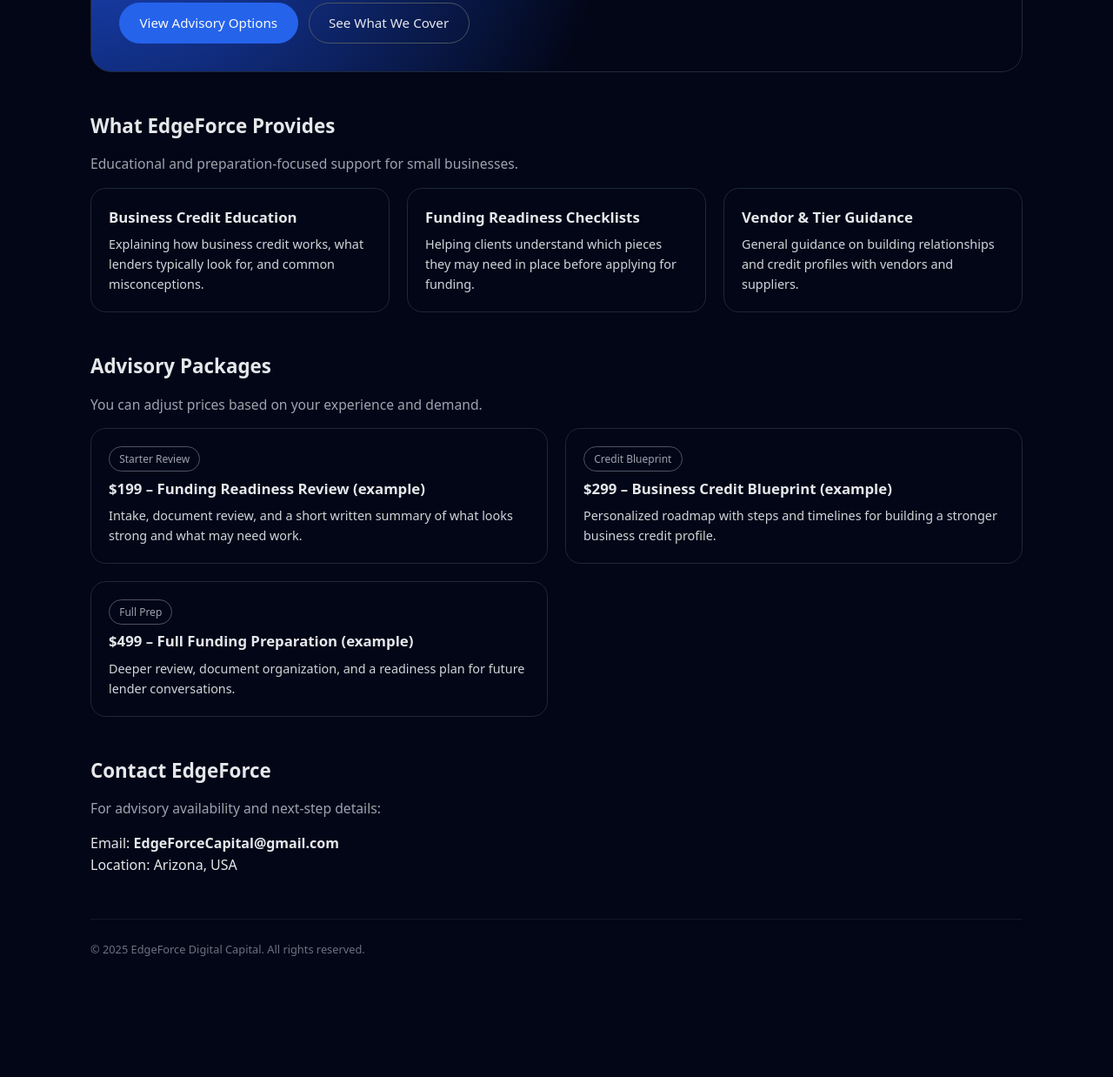
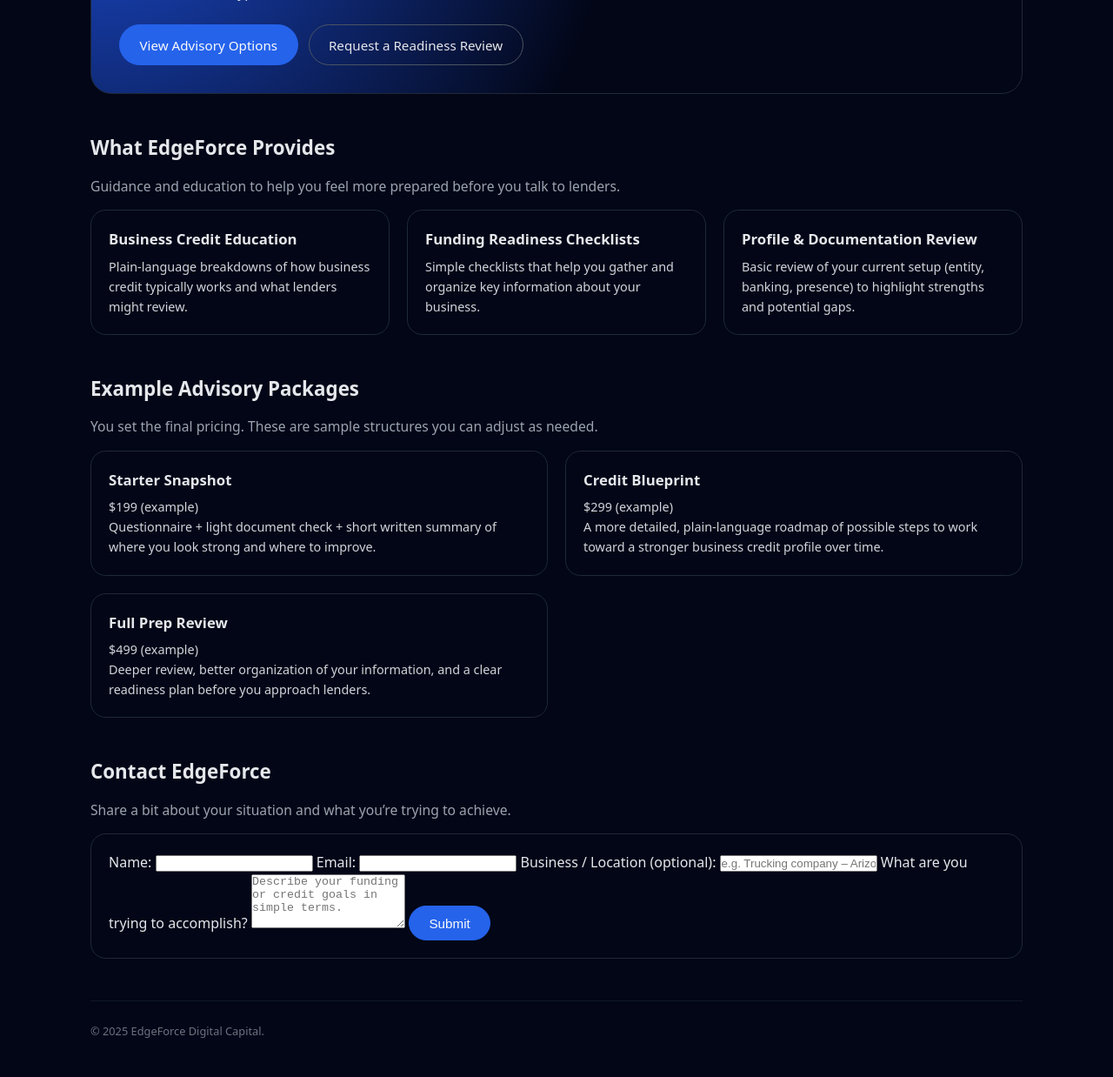
Before and after one commit to cezarmorris2021/edgeforce-site, a plain HTML site: page index.html in a window 1280 px wide. Shown: the part 441-1679 px from the top of the page at 87% size. Before the commit the page ends 1606 px from the top, so only its background shows below. Drawn offline with Linux system fonts and the light colour scheme.

Commit message:
Update index.html

```diff
--- a/index.html
+++ b/index.html
@@ -2,16 +2,19 @@
 <html lang="en">
 <head>
   <meta charset="UTF-8" />
-  <title>EdgeForce Digital Capital – Fueling Businesses With the Power to Grow</title>
-  <meta name="viewport" content="width=device-width, initial-scale=1" />
-  <meta name="description" content="EdgeForce Digital Capital provides business credit education and funding readiness guidance." />
-  <link rel="stylesheet" href="style.css" />
+  <title>EdgeForce Digital Capital – Funding Readiness & Business Credit Education</title>
+  <meta name="viewport" content="width=device-width, initial-scale=1">
+  <meta name="description" content="EdgeForce Digital Capital provides funding readiness reviews and business credit education for small businesses.">
+  <link rel="stylesheet" href="style.css">
 </head>
+
 <body>
   <div class="container">
+
     <header>
       <h1>EdgeForce Digital Capital</h1>
-      <p>Fueling Businesses With the Power to Grow.</p>
+      <p>Funding readiness and business credit education for real-world owners.</p>
+
       <nav class="nav">
         <a href="#about">About</a>
         <a href="#services">Services</a>
@@ -20,75 +23,100 @@
       </nav>
     </header>
 
-    <section class="hero" id="about">
-      <h2>Business credit education and funding preparation.</h2>
+    <section id="about" class="hero">
+      <h2>Clarity before capital.</h2>
       <p>
-        EdgeForce helps business owners understand the basics of business credit, organize their documentation,
-        and prepare for conversations with lenders or funding partners. We focus on education and readiness, not lending.
+        EdgeForce helps business owners understand how business credit works, what information
+        they may need ready, and how to organize their profile before approaching lenders or
+        funding partners. We focus on education, structure, and readiness — not hype.
       </p>
+
       <div class="cta-row">
         <a href="#packages" class="btn-primary">View Advisory Options</a>
-        <a href="#services" class="btn-outline">See What We Cover</a>
+        <a href="#contact" class="btn-outline">Request a Readiness Review</a>
       </div>
     </section>
 
-    <section class="section" id="services">
+    <section id="services" class="section">
       <h3>What EdgeForce Provides</h3>
-      <p class="lead">Educational and preparation-focused support for small businesses.</p>
+      <p class="lead">Guidance and education to help you feel more prepared before you talk to lenders.</p>
+
       <div class="grid grid-3">
         <div class="card">
           <h4>Business Credit Education</h4>
-          <p>Explaining how business credit works, what lenders typically look for, and common misconceptions.</p>
+          <p>Plain-language breakdowns of how business credit typically works and what lenders might review.</p>
         </div>
+
         <div class="card">
           <h4>Funding Readiness Checklists</h4>
-          <p>Helping clients understand which pieces they may need in place before applying for funding.</p>
+          <p>Simple checklists that help you gather and organize key information about your business.</p>
         </div>
+
         <div class="card">
-          <h4>Vendor & Tier Guidance</h4>
-          <p>General guidance on building relationships and credit profiles with vendors and suppliers.</p>
+          <h4>Profile & Documentation Review</h4>
+          <p>Basic review of your current setup (entity, banking, presence) to highlight strengths and potential gaps.</p>
         </div>
       </div>
     </section>
 
-    <section class="section" id="packages">
-      <h3>Advisory Packages</h3>
-      <p class="lead">You can adjust prices based on your experience and demand.</p>
+    <section id="packages" class="section">
+      <h3>Example Advisory Packages</h3>
+      <p class="lead">You set the final pricing. These are sample structures you can adjust as needed.</p>
+
       <div class="grid grid-2">
         <div class="card">
-          <span class="badge">Starter Review</span>
-          <h4>$199 – Funding Readiness Review (example)</h4>
-          <p>Intake, document review, and a short written summary of what looks strong and what may need work.</p>
+          <h4>Starter Snapshot</h4>
+          <p class="highlight">$199 (example)</p>
+          <p>Questionnaire + light document check + short written summary of where you look strong and where to improve.</p>
         </div>
+
         <div class="card">
-          <span class="badge">Credit Blueprint</span>
-          <h4>$299 – Business Credit Blueprint (example)</h4>
-          <p>Personalized roadmap with steps and timelines for building a stronger business credit profile.</p>
+          <h4>Credit Blueprint</h4>
+          <p class="highlight">$299 (example)</p>
+          <p>A more detailed, plain-language roadmap of possible steps to work toward a stronger business credit profile over time.</p>
         </div>
+
         <div class="card">
-          <span class="badge">Full Prep</span>
-          <h4>$499 – Full Funding Preparation (example)</h4>
-          <p>Deeper review, document organization, and a readiness plan for future lender conversations.</p>
+          <h4>Full Prep Review</h4>
+          <p class="highlight">$499 (example)</p>
+          <p>Deeper review, better organization of your information, and a clear readiness plan before you approach lenders.</p>
         </div>
       </div>
     </section>
 
-    <section class="section" id="contact">
+    <section id="contact" class="section">
       <h3>Contact EdgeForce</h3>
-      <p class="lead">
-        For advisory availability and next-step details:
-      </p>
-      <p>Email: <strong>EdgeForceCapital@gmail.com</strong></p>
-      <p>Location: Arizona, USA</p>
+      <p class="lead">Share a bit about your situation and what you’re trying to achieve.</p>
+
+      <form action="https://formsubmit.co/EdgeForceCapital@gmail.com" method="POST" class="card" style="padding:20px;">
+        <input type="hidden" name="_captcha" value="false">
+        <input type="hidden" name="_subject" value="New EdgeForce Inquiry">
+
+        <label>Name:</label>
+        <input type="text" name="name" required>
+
+        <label>Email:</label>
+        <input type="email" name="email" required>
+
+        <label>Business / Location (optional):</label>
+        <input type="text" name="business" placeholder="e.g. Trucking company – Arizona">
+
+        <label>What are you trying to accomplish?</label>
+        <textarea name="message" rows="4" required placeholder="Describe your funding or credit goals in simple terms."></textarea>
+
+        <button class="btn-primary">Submit</button>
+      </form>
     </section>
 
     <footer class="footer">
-      © <span id="year"></span> EdgeForce Digital Capital. All rights reserved.
+      © <span id="year"></span> EdgeForce Digital Capital.
     </footer>
+
   </div>
 
   <script>
-    document.getElementById('year').textContent = new Date().getFullYear();
+    document.getElementById("year").textContent = new Date().getFullYear();
   </script>
+
 </body>
 </html>
```
